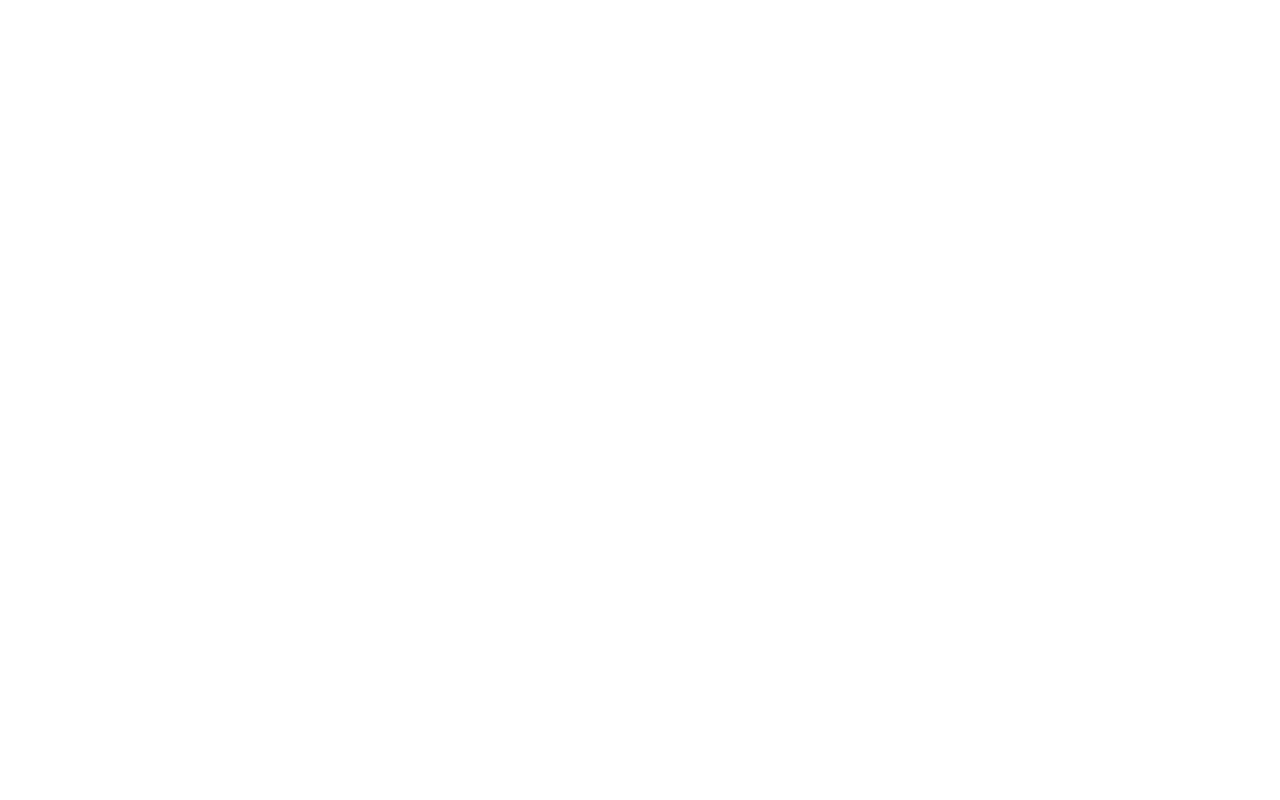
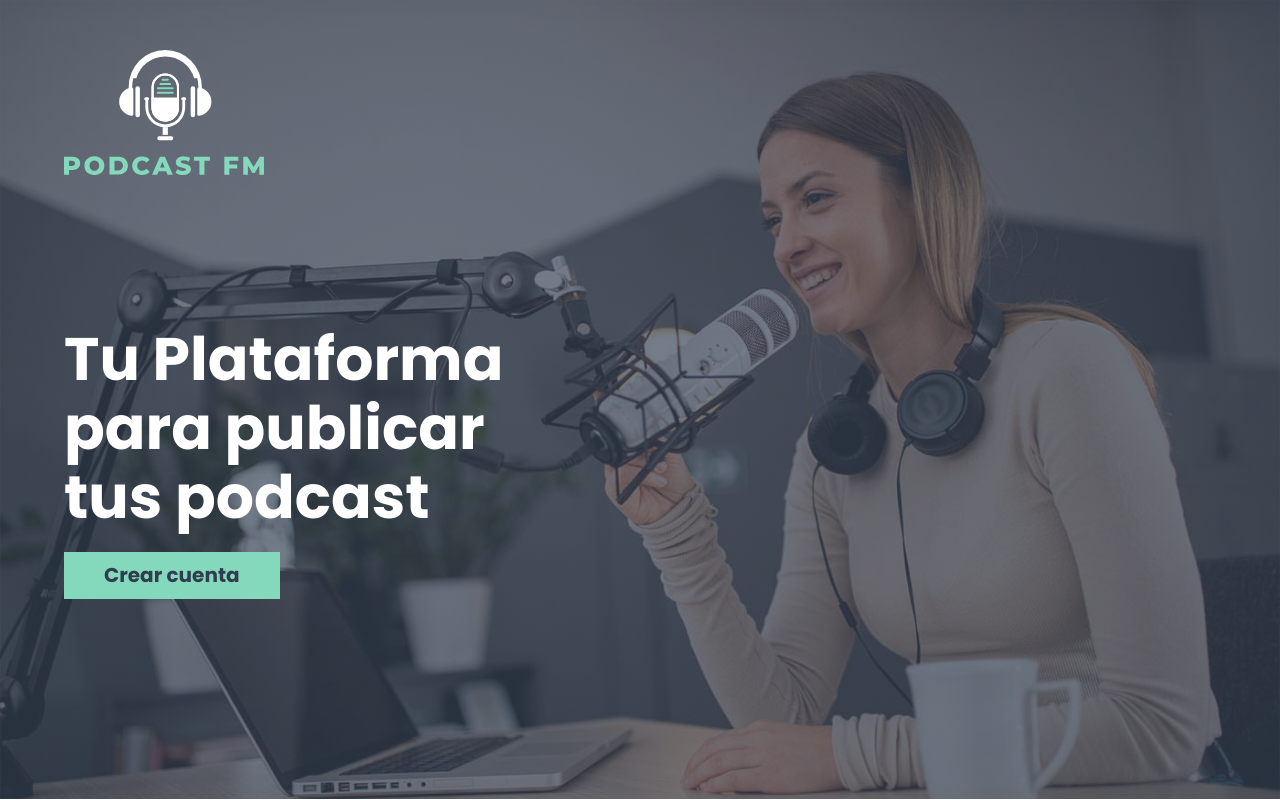
Before and after one commit to gonzabaldassi/podcast-landing, a website: page index.html in a window 1280 px wide. Drawn offline with Linux system fonts and the light colour scheme.

Commit message:
Creacion de header

```diff
--- a/index.html
+++ b/index.html
@@ -1,5 +1,5 @@
 <!DOCTYPE html>
-<html lang="en">
+<html lang="es">
 <head>
     <meta charset="UTF-8">
     <meta name="viewport" content="width=device-width, initial-scale=1.0">
@@ -13,6 +13,18 @@
     <title>PodcastApp</title>
 </head>
 <body>
+    <header class="header">
+        <div class="header__container container">
+            <div class="header__logo">
+                <img src="./build/img/logo.svg" alt="Logo de la página podcastApp">
+            </div>
 
+            <div class="header__content">
+                <h1 class="header__title">Tu Plataforma para publicar tus podcast</h1>
+                <a href="#" class="header__btn">Crear cuenta</a>
+            </div>
+
+        </div>
+    </header>
 </body>
 </html>
--- a/src/sass/layout/_header.scss
+++ b/src/sass/layout/_header.scss
@@ -0,0 +1,44 @@
+@use '../utilities/vars' as v;
+@use '../utilities/mixins' as m;
+
+.header{
+    background-image: linear-gradient(v.$secondaryOpacity 0%, v.$secondaryOpacity 100%), url(../img/header.jpg);
+    background-repeat: no-repeat;
+    background-size: cover;
+    background-position: top;
+    padding: 5rem 0;
+
+    &__logo{
+        max-width: 20rem;
+        margin: 0 auto;
+
+        @include m.tablet {
+            margin: 0;
+        }
+    }
+
+    &__title{
+        font-size: 4.5rem;
+        max-width: 100%;
+        color: v.$white;
+        text-align: center;
+
+        @include m.tablet {
+            font-size: 6rem;
+            max-width: 40%;
+            text-align: start;
+        }
+    }
+
+    &__btn{
+        @include m.btn(v.$primaryColor, v.$secondaryColor)
+    }
+
+    &__content{
+        padding: 10rem 0;
+
+        @include m.tablet {
+            padding: 15rem 0;
+        }
+    }
+}
```
Also changed, not shown: build/css/main.css, 1 other file.
